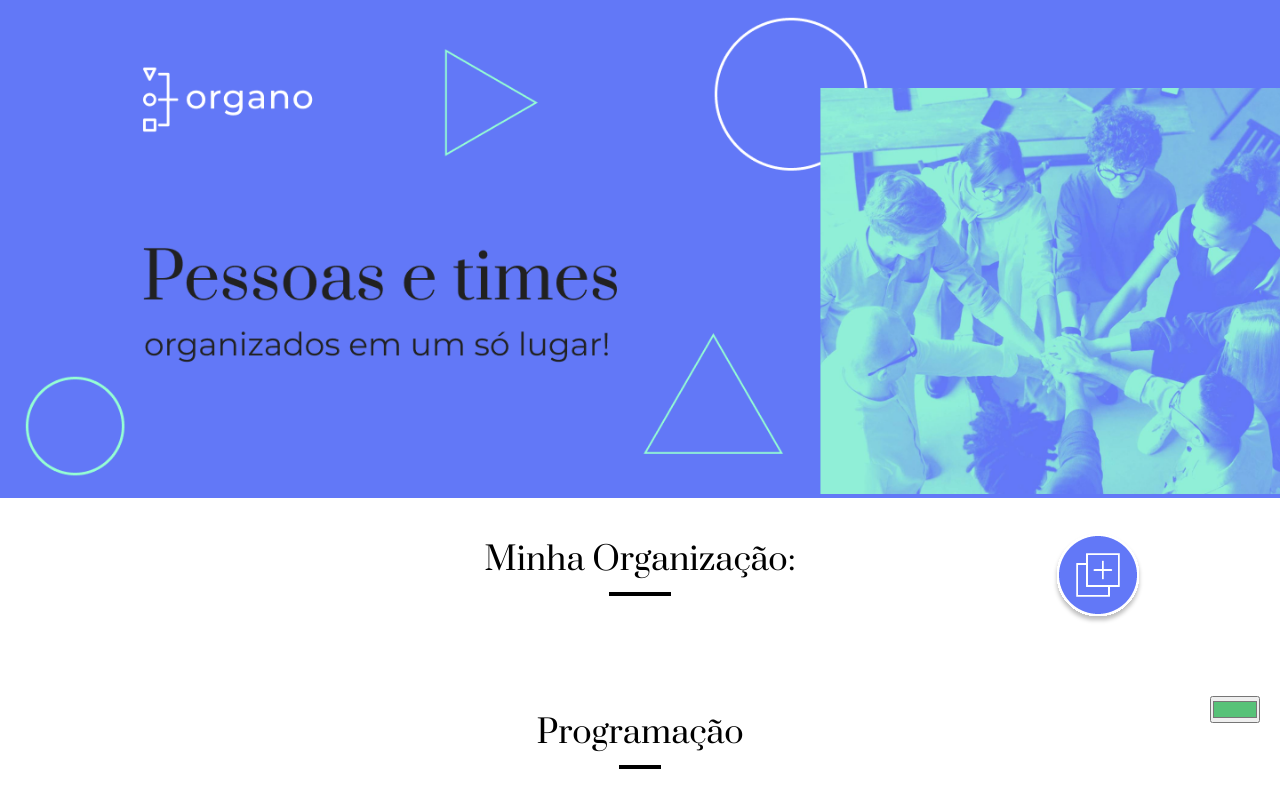
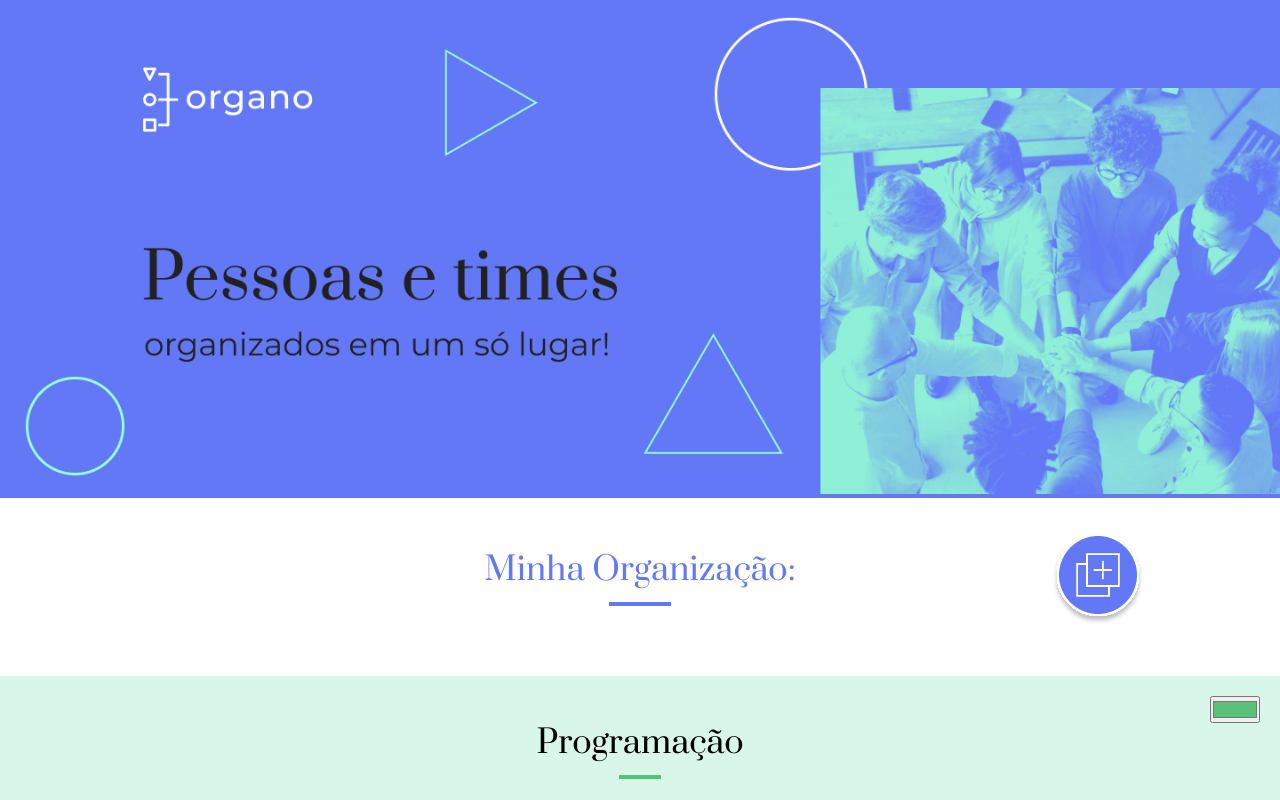
Before and after one commit to diogoberner/organo, a React (Create React App) app: page / in a window 1280 px wide. Shown: the top 800 px of the page. Built offline with nearby package versions, Linux system fonts and the light colour scheme; data requests are answered from the project's data file.

Commit message:
change team colors effects added

```diff
--- a/src/components/ColorInput/index.jsx
+++ b/src/components/ColorInput/index.jsx
@@ -1,26 +1,57 @@
-import { useContext } from "react";
 import "./ColorInput.css";
+import { useCallback, useContext } from "react";
 import { CategoryContext } from "../../context/CategoryContext";
 
 const ColorInput = ({ category }) => {
   const { setCategories } = useContext(CategoryContext);
+
+  function lightenColor(hex, amount = 40) {
+    let color = hex.replace("#", "");
+
+    if (color.length === 3) {
+      color = color
+        .split("")
+        .map((c) => c + c)
+        .join("");
+    }
+
+    const num = parseInt(color, 16);
+
+    let r = (num >> 16) + amount;
+    let g = ((num >> 8) & 0x00ff) + amount;
+    let b = (num & 0x0000ff) + amount;
+
+    r = Math.min(255, r);
+    g = Math.min(255, g);
+    b = Math.min(255, b);
+
+    return `#${((1 << 24) + (r << 16) + (g << 8) + b)
+      .toString(16)
+      .slice(1)
+      .toUpperCase()}`;
+  }
+
+  const handleColorChange = useCallback(
+    (event) => {
+      const newPrimary = event.target.value;
+      const newSecondary = lightenColor(newPrimary, 140);
+      setCategories((prevCategories) =>
+        prevCategories.map((cat) =>
+          cat.category === category.category
+            ? { ...cat, primaryColor: newPrimary, secondaryColor: newSecondary }
+            : cat
+        )
+      );
+    },
+    [category.category, setCategories]
+  );
+
   return (
     <input
       className="color-input"
       type="color"
       value={category.primaryColor}
-      onChange={(event) =>
-        setCategories((prevCat) => {
-          console.log(prevCat);
-          const newCategories = prevCat.map((cat) => {
-            if (cat.category === category.category) {
-              return { ...cat, primaryColor: event.target.value };
-            }
-            return cat;
-          });
-          return newCategories;
-        })
-      }
+      onChange={handleColorChange}
     />
   );
 };
--- a/src/components/SectionHeader/index.jsx
+++ b/src/components/SectionHeader/index.jsx
@@ -4,7 +4,10 @@ import "./SectionHeader.css";
 const SectionHeader = ({ setShowForm, showForm }) => {
   return (
     <header className="section-header">
-      <Title title="Minha Organização:" className="section-header__title" />
+      <Title
+        category={{ category: "Minha Organização:", primaryColor: "#6278F7" }}
+        className="section-header__title"
+      />
       <button
         className="section-header__button"
         onClick={() => {
--- a/src/components/TeamDiv/TeamDiv.css
+++ b/src/components/TeamDiv/TeamDiv.css
@@ -6,31 +6,3 @@
   align-items: center;
   position: relative;
 }
-
-.team-div.programming {
-  background-color: var(--prog-color-bg);
-}
-
-.team-div.front-end {
-  background-color: var(--front-color-bg);
-}
-
-.team-div.data-science {
-  background-color: var(--data-color-bg);
-}
-
-.team-div.devops {
-  background-color: var(--dev-color-bg);
-}
-
-.team-div.ux-design {
-  background-color: var(--ux-color-bg);
-}
-
-.team-div.mobile {
-  background-color: var(--mob-color-bg);
-}
-
-.team-div.innovation-management {
-  background-color: var(--inov-color-bg);
-}
--- a/src/components/TeamDiv/index.jsx
+++ b/src/components/TeamDiv/index.jsx
@@ -5,9 +5,12 @@ import "./TeamDiv.css";
 
 const TeamDiv = ({ membersInCategory, category }) => {
   return (
-    <section className={`team-div`}>
+    <section
+      className={`team-div`}
+      style={{ background: `${category.secondaryColor}` }}
+    >
       <ColorInput category={category} />
-      <Title title={category.category} />
+      <Title category={category} />
       {membersInCategory.length > 0 ? (
         <CardContainer membersList={membersInCategory} />
       ) : (
--- a/src/components/Title/Title.css
+++ b/src/components/Title/Title.css
@@ -1,49 +1,22 @@
+.title-container {
+  display: flex;
+  flex-direction: column;
+  justify-content: center;
+  align-items: center;
+  text-align: center;
+}
+
 .title {
   font-family: var(--font-prata);
   font-size: 32px;
   font-weight: 400;
   position: relative;
   display: inline-block;
+  padding: 10px 0;
 }
 
-.title::after {
-  content: "";
-  margin: 10px auto 40px;
-  background-color: black;
-  display: block;
+.title__underline {
+  width: 20%;
   height: 4px;
-  width: 20%;
-  min-width: 32px;
+  margin-bottom: 30px;
 }
-
-.programming .title::after {
-  background-color: var(--prog-color);
-}
-
-.front-end .title::after {
-  background-color: var(--front-color);
-}
-
-.data-science .title::after {
-  background-color: var(--data-color);
-}
-
-.devops .title::after {
-  background-color: var(--dev-color);
-}
-
-.ux-design .title::after {
-  background-color: var(--ux-color);
-}
-
-.mobile .title::after {
-  background-color: var(--mob-color);
-}
-
-.innovation-management .title::after {
-  background-color: var(--inov-color);
-}
-
-.section-header__title.title::after {
-  background-color: var(--primary-color-blue);
-}
--- a/src/components/Title/index.jsx
+++ b/src/components/Title/index.jsx
@@ -1,9 +1,18 @@
 import "./Title.css";
 
-const Title = (props) => {
+const Title = ({ category, className }) => {
   return (
     <div className="title-container">
-      <h2 className={`title`}>{props.title}</h2>
+      <h2
+        className={`title ${className}`}
+        style={{ borderColor: `${category.primaryColor}` }}
+      >
+        {category.category}
+      </h2>
+      <div
+        className="title__underline"
+        style={{ backgroundColor: `${category.primaryColor}` }}
+      />
     </div>
   );
 };
```
